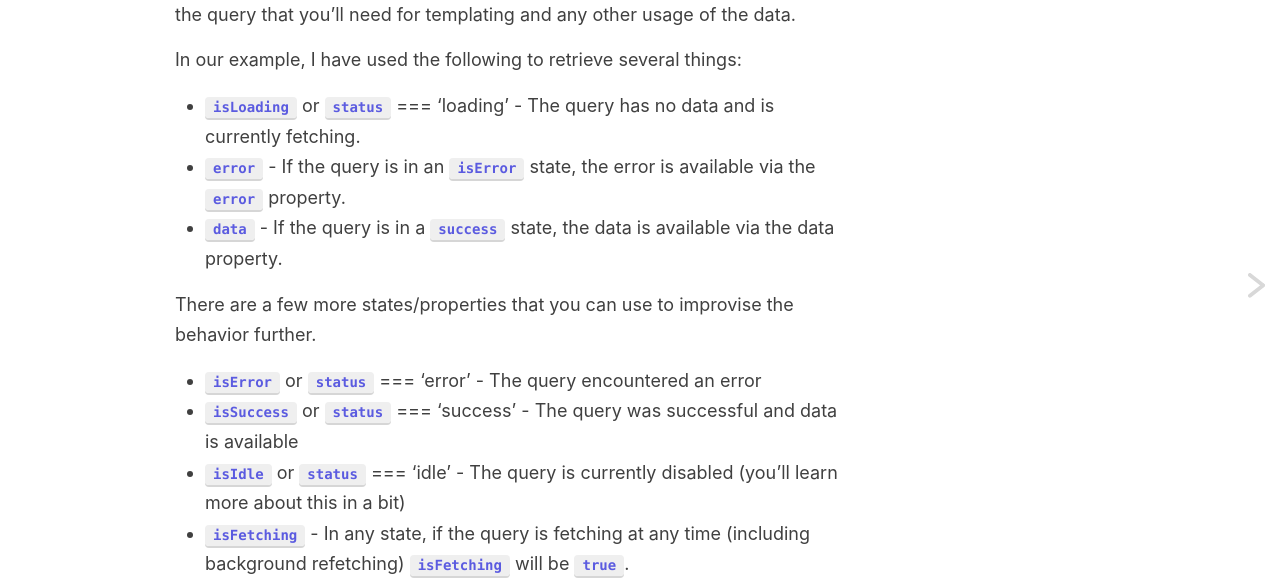
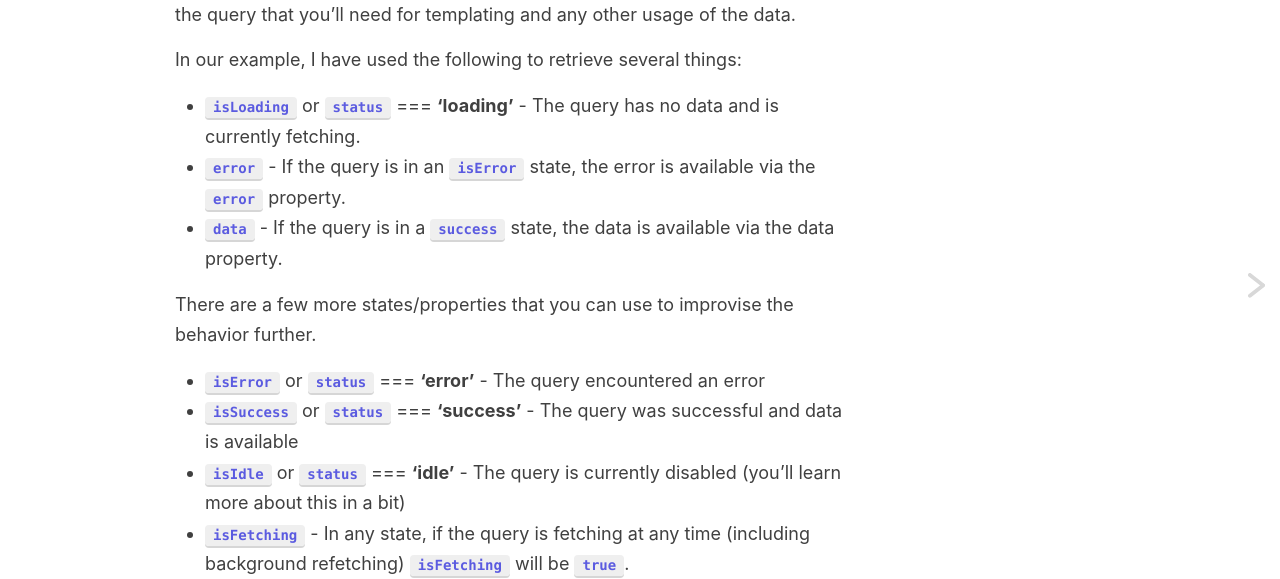
Before and after one commit to varunkumardev/amitmerchant1990.github.io, a Jekyll site: the page built from _posts/2021-05-17-supercharged-and-clutter-free-data-fetching-using-react-query.md, in a window 1280 px wide and 900 px high, scrolled down 5490 px. Shown: the part 165-744 px from the top of the window. Built offline with Jekyll 4.4.1, drawn with Linux system fonts in a browser that asks for light colours; comment, search, counter and statistics services are not loaded.

```diff
--- a/_posts/2021-05-17-supercharged-and-clutter-free-data-fetching-using-react-query.md
+++ b/_posts/2021-05-17-supercharged-and-clutter-free-data-fetching-using-react-query.md
@@ -178,15 +178,15 @@ The query results returned by `useQuery` contain all of the information about th
 
 In our example, I have used the following to retrieve several things:
 
-- `isLoading` or `status` === 'loading' - The query has no data and is currently fetching.
+- `isLoading` or `status` === **'loading'** - The query has no data and is currently fetching.
 - `error` - If the query is in an `isError` state, the error is available via the `error` property.
 - `data` - If the query is in a `success` state, the data is available via the data property.
 
 There are a few more states/properties that you can use to improvise the behavior further.
 
-- `isError` or `status` === 'error' - The query encountered an error
-- `isSuccess` or `status` === 'success' - The query was successful and data is available
-- `isIdle` or `status` === 'idle' - The query is currently disabled (you'll learn more about this in a bit)
+- `isError` or `status` === **'error'** - The query encountered an error
+- `isSuccess` or `status` === **'success'** - The query was successful and data is available
+- `isIdle` or `status` === **'idle'** - The query is currently disabled (you'll learn more about this in a bit)
 - `isFetching` - In any state, if the query is fetching at any time (including background refetching) `isFetching` will be `true`.
 
 As you can tell, the amount of code required significantly reduced when using React Query as opposed to the previous approach, and on top of this, you also don't need to handle errors and other different states yourself.
```
